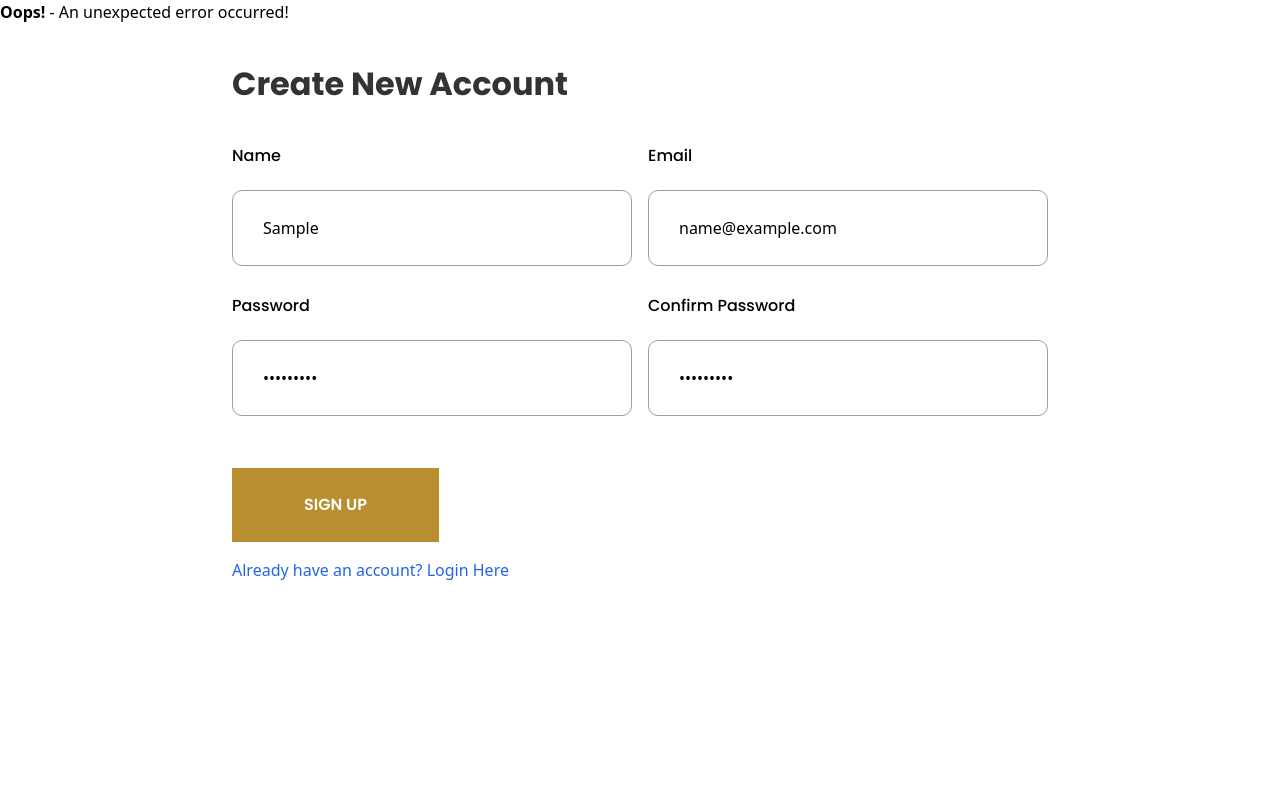
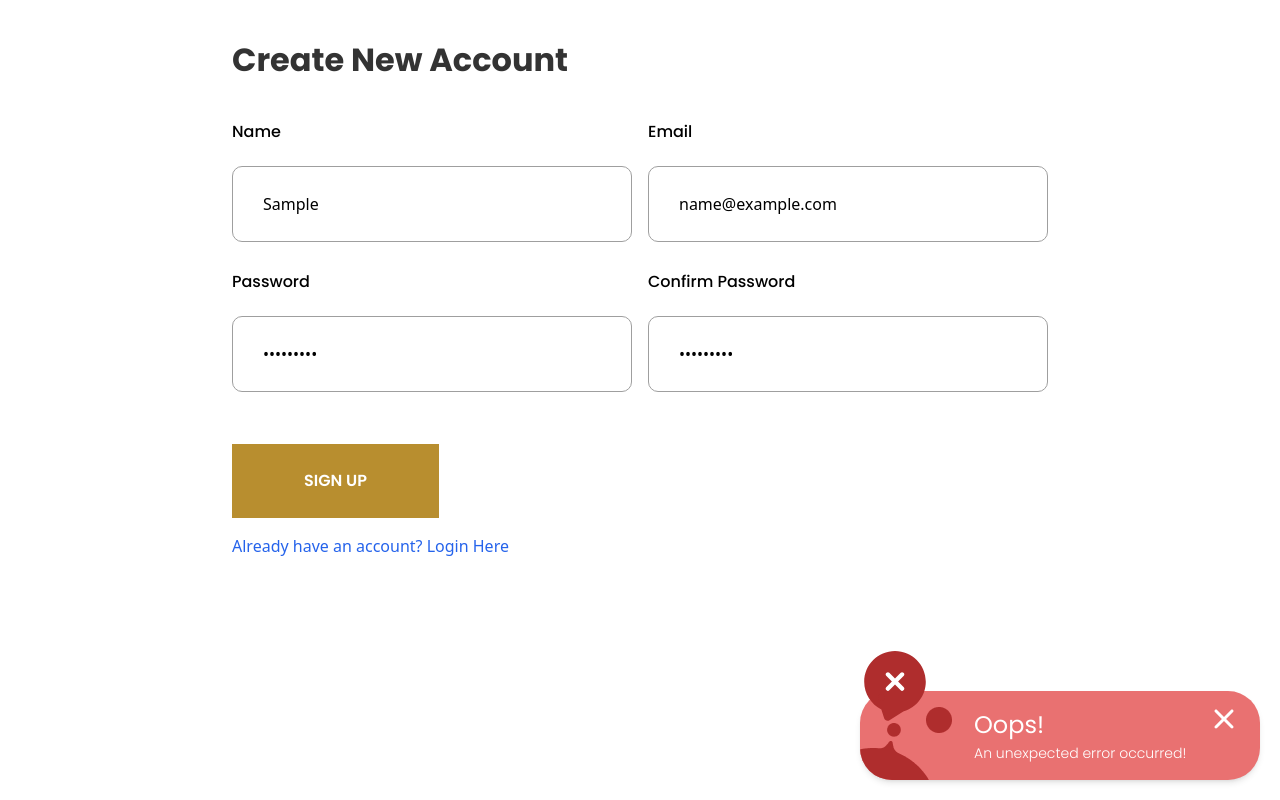
Before and after one commit to HawraaYounes/inventory-management, a React (Vite) app in the folder frontend/: page / in a window 1280 px wide. Both pictures are taken after typing "Sample", "name@example.com", "Sample123", "Sample123" into the empty fields and a click on the button "SIGN UP". Built offline with nearby package versions, Linux system fonts and the light colour scheme; a web font is replaced by a local one.

Commit message:
added alert component

```diff
--- a/frontend/src/components/Alert.jsx
+++ b/frontend/src/components/Alert.jsx
@@ -1,9 +1,51 @@
-import React from "react";
+import React, { useEffect, useState } from "react";
+import { alertTypes } from  "../constants"
+import { closeIcon } from "../assets";
 
-const Alert = ({ type, message, description }) => {
+
+const Alert = ({ type, message, description, duration = 4000 }) => {
+  const [visible, setVisible] = useState(true);
+
+  useEffect(() => {
+    const timer = setTimeout(() => setVisible(false), duration);
+    return () => clearTimeout(timer); // Cleanup timer
+  }, [duration]);
+
+  if (!visible) return null;
+  const { bgColor, icon, bubbleImg } = alertTypes[type];
+  const handleClose = () => {
+    setVisible(false);
+  };
+
   return (
-    <div className={`alert alert-${type}`}>
-      <strong>{message}</strong> - {description}
+    <div className="fixed right-5 bottom-5 z-50 w-full max-w-[400px] "> {/* Set width and max-width */}
+      <div
+        className={`relative flex font-poppins w-auto rounded-[32px] ${bgColor} text-white shadow-md justify-normal items-center `}
+      >
+        <button
+          onClick={handleClose}
+          className="absolute top-2 right-2 text-white text-[20px] font-bold cursor-pointer py-2 px-4"
+        >
+         <img src={closeIcon} alt="close-icon" className="w-6 h-6 "/>
+        </button>
+
+        <div className="mb-3">
+          <img
+            src={icon}
+            alt={`${type} icon`}
+            className="w-[70px] h-[70px] absolute top-[-40px]"
+          />
+        </div>
+        <div className="absolute bottom-0 left-0">
+          <img src={bubbleImg} alt="bubbles" className="rounded-bl-[32px]" />
+        </div>
+        <div className="text-left py-4 px-6 ml-[90px]">
+          <p className="text-[24px]">{message}</p>
+          {description && (
+            <p className="text-[14px] font-light">{description}</p>
+          )}
+        </div>
+      </div>
     </div>
   );
 };
```
Also changed, not shown: frontend/src/assets/icons/close.svg (added).
